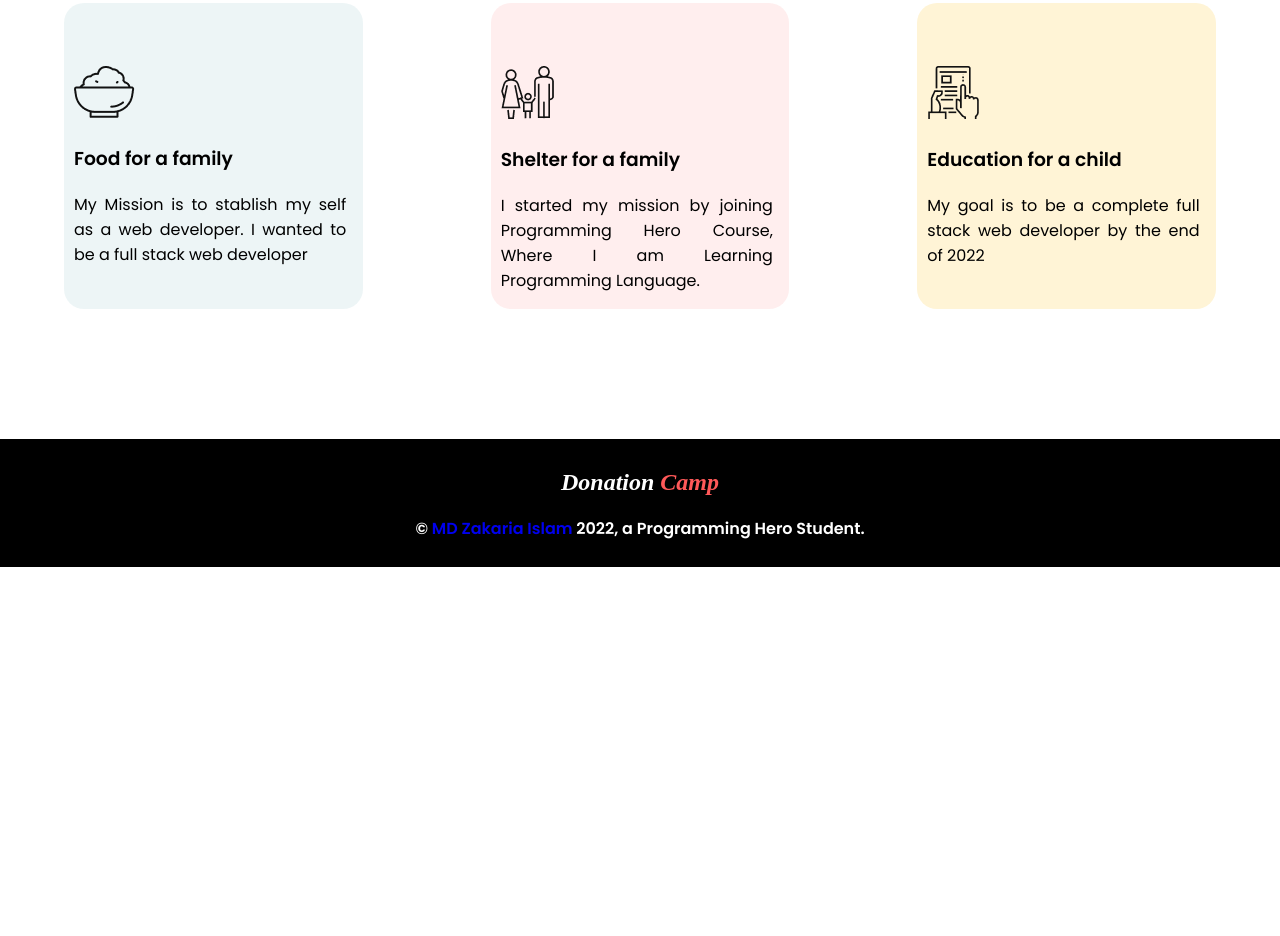
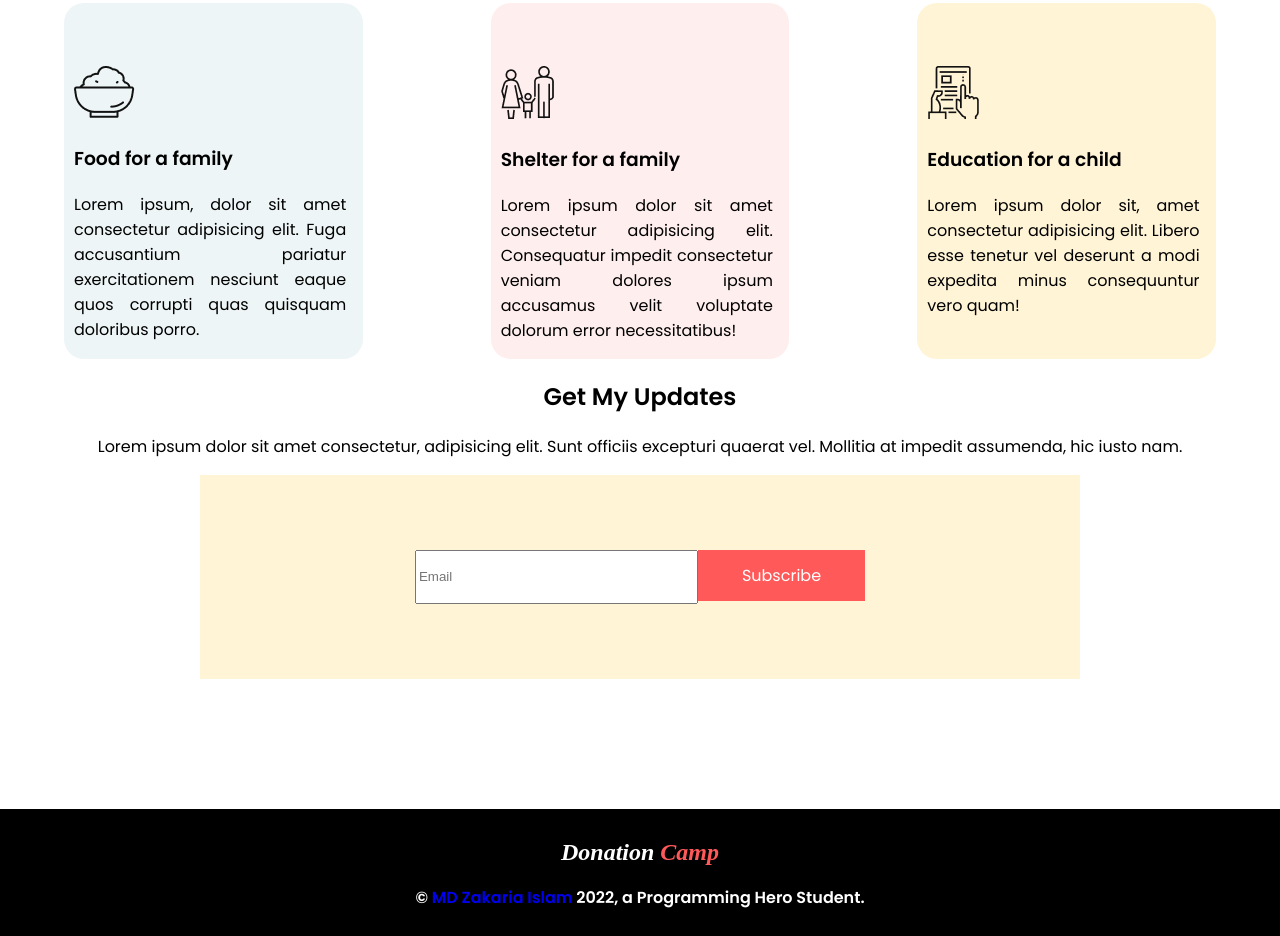
Before and after one commit to ZakariaIslamXaki/donate-today, a plain HTML site: page index.html in a window 1280 px wide. Shown: the part 1339-2275 px from the top of the page. Before the commit the page ends 1906 px from the top, so only its background shows below. Drawn offline with Linux system fonts and the light colour scheme.

Commit message:
subscribe section added

```diff
--- a/index.html
+++ b/index.html
@@ -55,18 +55,30 @@
         <div class="donate-programs">
             <div id="food" class="mission-item"><img class="illustrations" src="icons/food.png" alt="Food">
                 <h3>Food for a family</h3>
-                <p class="para">My Mission is to stablish my self as a web developer. I wanted to be a full stack web
-                    developer</p>
+                <p class="para">Lorem ipsum, dolor sit amet consectetur adipisicing elit. Fuga accusantium pariatur
+                    exercitationem nesciunt eaque quos corrupti quas quisquam doloribus porro.</p>
             </div>
             <div id="shelter" class="mission-item"><img class="illustrations" src="icons/shelter.png" alt="Shelter">
                 <h3>Shelter for a family</h3>
-                <p class="para">I started my mission by joining Programming Hero Course, Where I am Learning Programming
-                    Language.</p>
+                <p class="para">Lorem ipsum dolor sit amet consectetur adipisicing elit. Consequatur impedit consectetur
+                    veniam dolores ipsum accusamus velit voluptate dolorum error necessitatibus!</p>
             </div>
             <div id="education" class="mission-item"> <img class="illustrations" src="icons/Frame-1.png" alt="Goals">
                 <h3>Education for a child</h3>
-                <p class="para">My goal is to be a complete full stack web developer by the end of 2022</p>
+                <p class="para">Lorem ipsum dolor sit, amet consectetur adipisicing elit. Libero esse tenetur vel
+                    deserunt a modi expedita minus consequuntur vero quam!</p>
             </div>
+        </div>
+    </section>
+    <section class="subscribe">
+        <div>
+            <h1>Get My Updates</h1>
+            <p>Lorem ipsum dolor sit amet consectetur, adipisicing elit. Sunt officiis excepturi quaerat vel. Mollitia
+                at impedit assumenda, hic iusto nam.</p>
+        </div>
+        <div class="input-section">
+            <input class="subscribe-input" type="text" placeholder="Email"><a class="subscribe-button" target="_blank"
+                href="">Subscribe</a>
         </div>
     </section>
     <section id="last">
--- a/style.css
+++ b/style.css
@@ -156,6 +156,30 @@ body {
     font-weight: bolder;
 }
 
+.subscribe {
+    text-align: center;
+}
+
+.input-section {
+    background-color: #FFF4D6;
+    padding: 75px 190px;
+    margin-left: 200px;
+    margin-right: 200px;
+}
+
+.subscribe-input {
+    height: 48px;
+    width: 275px;
+}
+
+.subscribe-button {
+    color: white;
+    background-color: #FF5959;
+    padding: 14px 44px;
+    text-decoration: none;
+    height: 48px;
+}
+
 .orange-color {
     color: #FF5959;
 }
```
